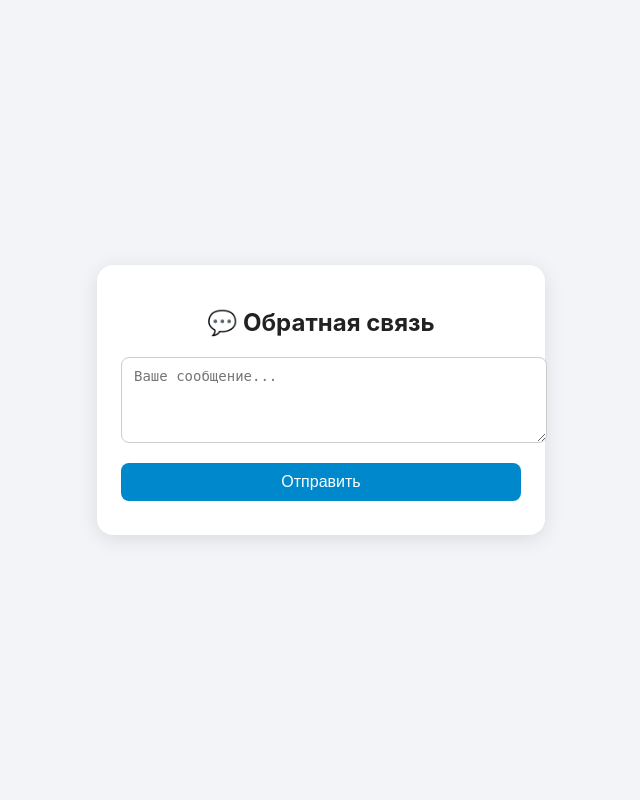
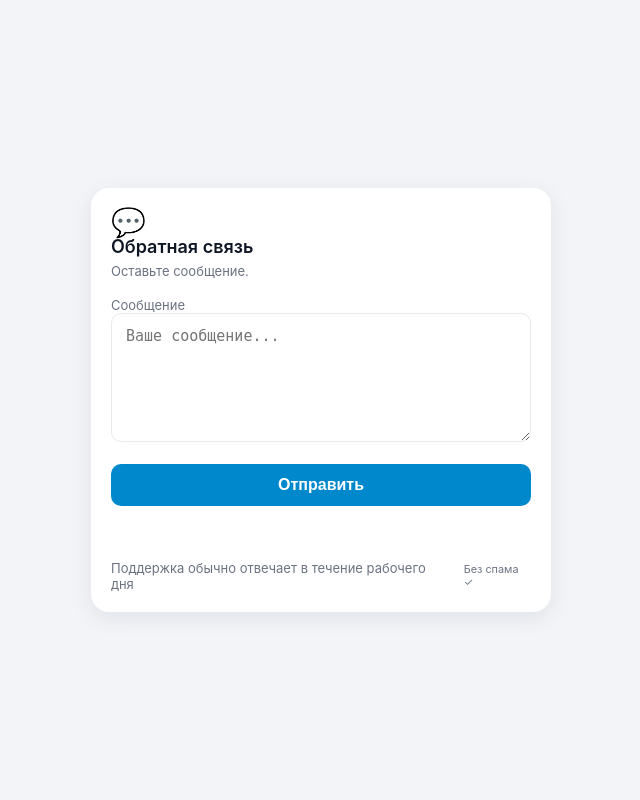
Before and after one commit to bichief/first_test_task, a Python web app: template admin_panel/telebot/templates/webapp/index.html in a window 1280 px wide. Shown: the whole page, without its empty margins (319-959 px from the left). Run offline with Jinja, Linux system fonts and the light colour scheme; the template is opened without the code that fills it, so the values that code supplies are empty; some libraries are stand-ins or nearby versions.

Commit message:
мелкие правки после деплоя

```diff
--- a/admin_panel/admin_panel/urls.py
+++ b/admin_panel/admin_panel/urls.py
@@ -24,7 +24,7 @@
 urlpatterns = [
     path('admin', admin.site.urls),
     path('webapp', render_webapp, name='render_webapp'),
-    path('api/', include('telebot.urls')),
+    path('api/', include('admin_panel.telebot.urls')),
 ]
 
 urlpatterns += static(
--- a/admin_panel/telebot/templates/webapp/index.html
+++ b/admin_panel/telebot/templates/webapp/index.html
@@ -1,132 +1,325 @@
 <!DOCTYPE html>
 <html lang="ru">
 <head>
-    <meta charset="UTF-8"/>
-    <meta name="viewport" content="width=device-width, initial-scale=1.0"/>
+    <meta charset="utf-8"/>
+    <meta name="viewport" content="width=device-width,initial-scale=1,viewport-fit=cover"/>
     <title>Форма обратной связи</title>
     <style>
-        body {
-            font-family: 'Inter', sans-serif;
-            background-color: #f2f4f7;
+        :root {
+            --bg: #f2f4f7;
+            --card: #ffffff;
+            --accent: #0088cc;
+            --accent-hover: #0073aa;
+            --muted: #6b7280;
+            --radius: 12px;
+            --shadow: 0 6px 22px rgba(9, 30, 66, 0.08);
+            --gap: 14px;
+            --maxw: 520px;
+            --font-size-base: 16px;
+        }
+
+        html, body {
+            height: 100%;
+            margin: 0;
+            font-family: Inter, ui-sans-serif, system-ui, -apple-system, "Segoe UI", Roboto, "Helvetica Neue", Arial;
+            background: var(--bg);
+            -webkit-font-smoothing: antialiased;
+            -moz-osx-font-smoothing: grayscale;
+            font-size: var(--font-size-base);
+        }
+
+        .wrap {
+            min-height: 100%;
             display: flex;
+            align-items: center;
             justify-content: center;
-            align-items: center;
-            height: 100vh;
-            margin: 0;
+            padding: calc(env(safe-area-inset-top) + 18px) 16px calc(env(safe-area-inset-bottom) + 18px);
+            box-sizing: border-box;
         }
 
         .container {
-            background: white;
-            border-radius: 16px;
-            padding: 24px;
-            width: 90%;
-            max-width: 400px;
-            box-shadow: 0 4px 20px rgba(0, 0, 0, 0.1);
+            width: 100%;
+            max-width: var(--maxw);
+            background: var(--card);
+            border-radius: 18px;
+            padding: 20px;
+            box-shadow: var(--shadow);
+            box-sizing: border-box;
+            transition: transform .12s ease;
+        }
+
+        .container:active {
+            transform: translateY(1px);
+        }
+
+        header.h {
+            display: flex;
+            gap: 12px;
+            align-items: center;
+            margin-bottom: 6px;
+        }
+
+        .h .emoji {
+            font-size: 28px;
+            line-height: 1;
         }
 
         h2 {
-            text-align: center;
-            margin-bottom: 20px;
-            color: #222;
+            margin: 0;
+            font-size: 18px;
+            color: #0f1724;
+            font-weight: 600;
         }
 
-        input, textarea {
+        p.subtitle {
+            margin: 6px 0 18px 0;
+            color: var(--muted);
+            font-size: 13px;
+        }
+
+        form.fields {
+            display: flex;
+            flex-direction: column;
+            gap: var(--gap);
+        }
+
+        label {
+            display: block;
+            font-size: 13px;
+            color: var(--muted);
+        }
+
+        input[type="text"],
+        textarea {
             width: 100%;
-            padding: 10px 12px;
-            margin-bottom: 16px;
-            border: 1px solid #ccc;
-            border-radius: 8px;
-            font-size: 14px;
+            box-sizing: border-box;
+            padding: 12px 14px;
+            font-size: 15px;
+            border-radius: 10px;
+            border: 1px solid #e6e9ee;
+            background: transparent;
             outline: none;
-            transition: border-color 0.2s;
+            resize: vertical;
+            min-height: 44px;
+            transition: box-shadow .12s, border-color .12s;
         }
 
         input:focus, textarea:focus {
-            border-color: #0088cc;
+            border-color: var(--accent);
+            box-shadow: 0 4px 18px rgba(0, 136, 204, 0.12);
         }
 
-        button {
-            width: 100%;
-            background: #0088cc;
-            color: white;
-            font-size: 16px;
-            padding: 10px;
-            border: none;
-            border-radius: 8px;
-            cursor: pointer;
-            transition: background 0.2s;
+        textarea {
+            min-height: 110px;
+            line-height: 1.4;
         }
 
-        button:hover {
-            background: #0073aa;
+        .actions {
+            display: flex;
+            gap: 12px;
+            margin-top: 4px;
+            align-items: center;
+            flex-direction: column;
+        }
+
+        button.send {
+            -webkit-tap-highlight-color: transparent;
+            width: 100%;
+            appearance: none;
+            border: 0;
+            background: var(--accent);
+            color: white;
+            padding: 12px;
+            border-radius: 10px;
+            font-size: 16px;
+            font-weight: 600;
+            cursor: pointer;
+            transition: background .12s, transform .06s;
+        }
+
+        button.send:hover {
+            background: var(--accent-hover);
+        }
+
+        button.send:active {
+            transform: translateY(1px);
+        }
+
+        button.send[disabled] {
+            opacity: 0.6;
+            cursor: not-allowed;
         }
 
         .status {
+            width: 100%;
             text-align: center;
             font-size: 14px;
-            margin-top: 10px;
-            color: #444;
+            color: var(--muted);
+            min-height: 20px;
+        }
+
+        .meta {
+            display: flex;
+            justify-content: space-between;
+            gap: 12px;
+            align-items: center;
+            margin-top: 8px;
+            font-size: 13px;
+            color: var(--muted);
+        }
+
+        @media (max-width: 420px) {
+            .container {
+                padding: 16px;
+                border-radius: 14px;
+            }
+
+            h2 {
+                font-size: 17px;
+            }
+
+            .emoji {
+                font-size: 26px;
+            }
+        }
+
+        @media (min-width: 900px) {
+            :root {
+                --maxw: 460px;
+            }
         }
     </style>
 </head>
 <body>
-<div class="container">
-    <h2>💬 Обратная связь</h2>
-    <textarea id="message" rows="4" placeholder="Ваше сообщение..."></textarea>
-    <button id="sendBtn">Отправить</button>
-    <div id="status" class="status"></div>
+<div class="wrap">
+    <div class="container" role="region" aria-label="Форма обратной связи">
+        <div class="h">
+            <div class="emoji">💬</div>
+            <div style="flex:1">
+                <h2>Обратная связь</h2>
+                <p class="subtitle">Оставьте сообщение.</p>
+            </div>
+        </div>
+
+        <form id="feedbackForm" class="fields" novalidate>
+
+            <div>
+                <label for="message">Сообщение</label>
+                <textarea id="message" name="message" rows="5" placeholder="Ваше сообщение..." required
+                          aria-required="true"></textarea>
+            </div>
+
+            <div class="actions">
+                <button type="submit" id="sendBtn" class="send" aria-live="polite">Отправить</button>
+                <div id="status" class="status" role="status" aria-atomic="true"></div>
+            </div>
+
+            <div class="meta" aria-hidden="true">
+                <span>Поддержка обычно отвечает в течение рабочего дня</span>
+                <small>Без спама ✓</small>
+            </div>
+        </form>
+    </div>
 </div>
 
 <script src="https://telegram.org/js/telegram-web-app.js"></script>
 <script>
-    const tg = window.Telegram.WebApp;
-    tg.expand(); // разворачивает Mini App на весь экран
+    (function () {
+        const $ = sel => document.querySelector(sel);
+        const form = $('#feedbackForm');
+        const sendBtn = $('#sendBtn');
+        const statusEl = $('#status');
+        const messageEl = $('#message');
 
-    const sendBtn = document.getElementById('sendBtn');
-    const nameInput = document.getElementById('name');
-    const messageInput = document.getElementById('message');
-    const status = document.getElementById('status');
-
-    sendBtn.addEventListener('click', async () => {
-        const name = nameInput.value.trim();
-        const message = messageInput.value.trim();
-        const telegram_id = tg.initDataUnsafe?.user?.id;
-
-        if (!name || !message) {
-            status.textContent = "⚠️ Пожалуйста, заполните все поля.";
-            return;
+        const tg = (window.Telegram && window.Telegram.WebApp) ? window.Telegram.WebApp : null;
+        try {
+            tg?.expand?.();
+        } catch (e) {
         }
 
-        status.textContent = "⏳ Отправка...";
+        function autosize(el) {
+            el.style.height = 'auto';
+            el.style.height = (el.scrollHeight) + 'px';
+        }
+
+        messageEl.addEventListener('input', () => autosize(messageEl));
+        autosize(messageEl);
+
+        function setStatus(text, isError = false) {
+            statusEl.textContent = text;
+            statusEl.style.color = isError ? '#b91c1c' : '';
+        }
+
+        function validate() {
+            const msg = messageEl.value.trim();
+            if (!msg) {
+                setStatus('⚠️ Пожалуйста, опишите ваше сообщение.', true);
+                messageEl.focus();
+                return false;
+            }
+            return true;
+        }
+
+        form.addEventListener('submit', async (ev) => {
+            ev.preventDefault();
+            if (!validate()) return;
+
+            const payload = {
+                telegram_id: tg?.initDataUnsafe?.user?.id ?? null,
+                text: messageEl.value.trim(),
+            };
+
             sendBtn.disabled = true;
+            setStatus('⏳ Отправка...');
+
+            const controller = new AbortController();
+            const timeout = setTimeout(() => controller.abort(), 10000); // 10s
 
             try {
-            const response = await fetch('https://test.subcore.ru/api/save_answer', {
+                const resp = await fetch('https://test.subcore.ru/api/save_answer', {
                     method: 'POST',
-                headers: {
-                    'Content-Type': 'application/json'
-                },
-                body: JSON.stringify({
-                    telegram_id,
-                    name,
-                    text: message
-                })
+                    headers: {'Content-Type': 'application/json'},
+                    body: JSON.stringify(payload),
+                    signal: controller.signal
                 });
 
-            if (!response.ok) throw new Error('Ошибка сервера');
+                clearTimeout(timeout);
 
-            const data = await response.json();
-            status.textContent = "✅ Сообщение отправлено!";
-            nameInput.value = "";
-            messageInput.value = "";
-            setTimeout(() => status.textContent = "", 4000);
+                if (!resp.ok) {
+                    const txt = await resp.text().catch(() => null);
+                    throw new Error('Сервер вернул ' + resp.status + (txt ? (': ' + txt) : ''));
+                }
+
+                let body = null;
+                try {
+                    body = await resp.json();
+                } catch (e) {
+                }
+
+                setStatus('✅ Сообщение отправлено!');
+                messageEl.value = '';
+                autosize(messageEl);
+
+
             } catch (err) {
                 console.error(err);
-            status.textContent = "❌ Ошибка при отправке. Попробуйте позже.";
+                if (err.name === 'AbortError') {
+                    setStatus('❌ Превышено время ожидания. Проверьте соединение.', true);
+                } else {
+                    setStatus('❌ Ошибка при отправке. Попробуйте позже.', true);
+                }
             } finally {
                 sendBtn.disabled = false;
+                setTimeout(() => {
+                    if (statusEl.textContent.startsWith('✅')) setStatus('');
+                }, 4000);
             }
         });
+
+        if (!tg) {
+            console.info('Telegram WebApp API недоступен — форма всё равно работает.');
+        }
+    })();
 </script>
 </body>
 </html>
--- a/bot/handlers/users/ai_answer.py
+++ b/bot/handlers/users/ai_answer.py
@@ -56,7 +56,7 @@
     await dp.bot.edit_message_text(
         chat_id=message.from_user.id,
         message_id=data['message_id'],
-        text=f'''✅<b>Ответ готов!</b>
+        text=f'''✅ <b>Ответ готов!</b>
 
 Вопрос: {question}
 
@@ -66,3 +66,4 @@
 👇Нажми на кнопку ниже''',
         reply_markup=ai_kb()
     )
+    await state.reset_state(True)
--- a/bot/handlers/users/get_questions.py
+++ b/bot/handlers/users/get_questions.py
@@ -19,7 +19,7 @@
 
     lines = []
     for q in questions:
-        created_at = localtime(q.created_at).strftime("%Y-%m-%d %H:%M")
+        created_at = localtime(q.created).strftime("%Y-%m-%d %H:%M")
         name = q.sender.name or q.sender.username or "Без имени"
         username = f"@{q.sender.username}" if q.sender.username else ""
         lines.append(
--- a/bot/handlers/users/quest.py
+++ b/bot/handlers/users/quest.py
@@ -69,7 +69,7 @@
     await TotemQuiz.first_question.set()
 
 
-@dp.callback_query_handler(Text(startswith="ans_"), state=TotemQuiz.all_states)
+@dp.callback_query_handler(Text(startswith="answer_"), state=TotemQuiz.all_states)
 async def handle_answer(call: types.CallbackQuery, state: FSMContext):
     _, animal, index = call.data.split("_")
     index = int(index)
--- a/bot/handlers/users/start.py
+++ b/bot/handlers/users/start.py
@@ -7,8 +7,9 @@
 from loader import dp
 
 
-@dp.message_handler(CommandStart())
-async def start_cmd(message: types.Message):
+@dp.message_handler(CommandStart(), state='*')
+async def start_cmd(message: types.Message, state: FSMContext):
+    await state.reset_state(True)
     await create_user(
         name=message.from_user.first_name,
         username=message.from_user.username,
```
Also changed, not shown: docker-compose.yml (+13 -4 lines), 1 other file. Lines whose indentation alone changed are shown as unchanged.
